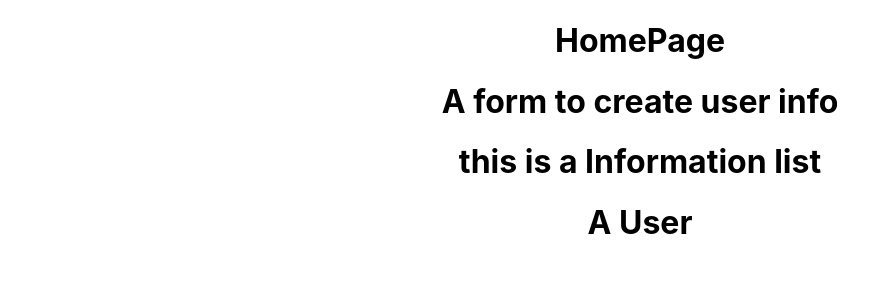
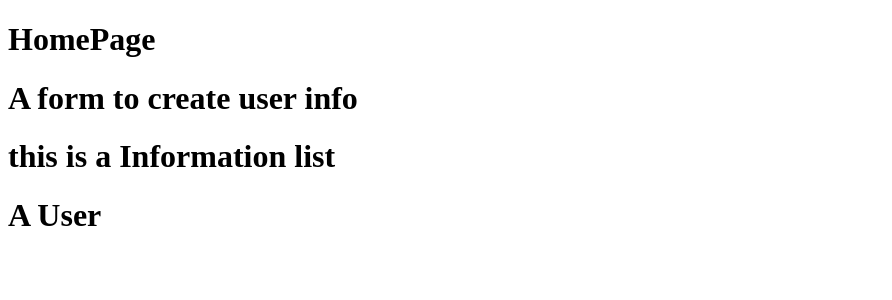
Before and after one commit to Danielthapa/TreeLeaf-Form-Task, a React (Create React App) app: page / in a window 1280 px wide. Shown: the top 300 px of the page, without its empty margins (0-892 px from the left). Built offline with nearby package versions, Linux system fonts and the light colour scheme.

Commit message:
installed material-ui

```diff
--- a/package.json
+++ b/package.json
@@ -3,6 +3,7 @@
   "version": "0.1.0",
   "private": true,
   "dependencies": {
+    "@material-ui/core": "^4.11.3",
     "@testing-library/jest-dom": "^5.11.9",
     "@testing-library/react": "^11.2.5",
     "@testing-library/user-event": "^12.7.2",
--- a/src/App.css
+++ /dev/null
@@ -1,38 +0,0 @@
-.App {
-  text-align: center;
-}
-
-.App-logo {
-  height: 40vmin;
-  pointer-events: none;
-}
-
-@media (prefers-reduced-motion: no-preference) {
-  .App-logo {
-    animation: App-logo-spin infinite 20s linear;
-  }
-}
-
-.App-header {
-  background-color: #282c34;
-  min-height: 100vh;
-  display: flex;
-  flex-direction: column;
-  align-items: center;
-  justify-content: center;
-  font-size: calc(10px + 2vmin);
-  color: white;
-}
-
-.App-link {
-  color: #61dafb;
-}
-
-@keyframes App-logo-spin {
-  from {
-    transform: rotate(0deg);
-  }
-  to {
-    transform: rotate(360deg);
-  }
-}
--- a/src/App.js
+++ b/src/App.js
@@ -1,12 +1,11 @@
-import './App.css';
 import HomePage from './HomePage';
 
 function App() {
   return (
-    <div className="App">
+    <>
       <HomePage/>
 
-    </div>
+    </>
   );
 }
 
--- a/src/index.css
+++ /dev/null
@@ -1,13 +0,0 @@
-body {
-  margin: 0;
-  font-family: -apple-system, BlinkMacSystemFont, 'Segoe UI', 'Roboto', 'Oxygen',
-    'Ubuntu', 'Cantarell', 'Fira Sans', 'Droid Sans', 'Helvetica Neue',
-    sans-serif;
-  -webkit-font-smoothing: antialiased;
-  -moz-osx-font-smoothing: grayscale;
-}
-
-code {
-  font-family: source-code-pro, Menlo, Monaco, Consolas, 'Courier New',
-    monospace;
-}
--- a/src/index.js
+++ b/src/index.js
@@ -1,6 +1,5 @@
 import React from 'react';
 import ReactDOM from 'react-dom';
-import './index.css';
 import App from './App';
 import reportWebVitals from './reportWebVitals';
 
```
Also changed, not shown: 1 other file (tests, documents, lock files or other folders).
